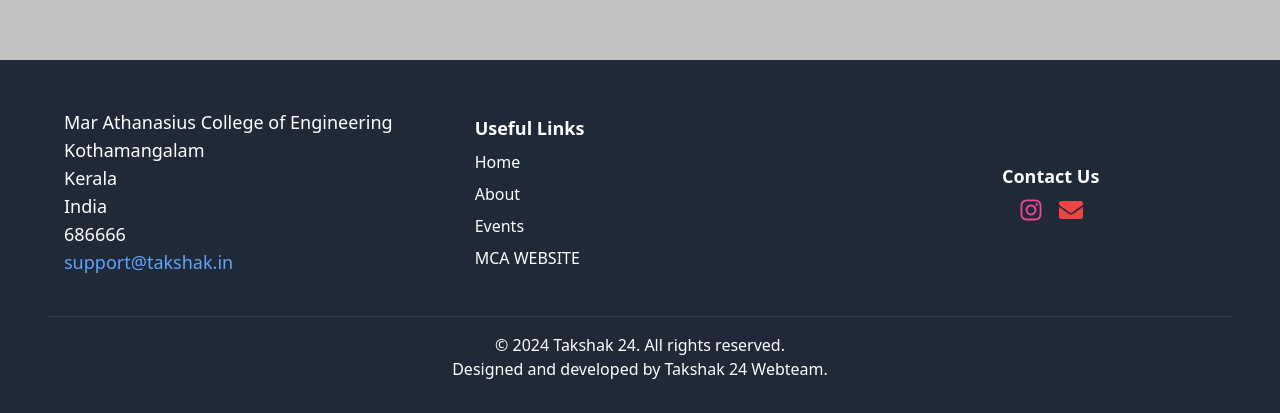
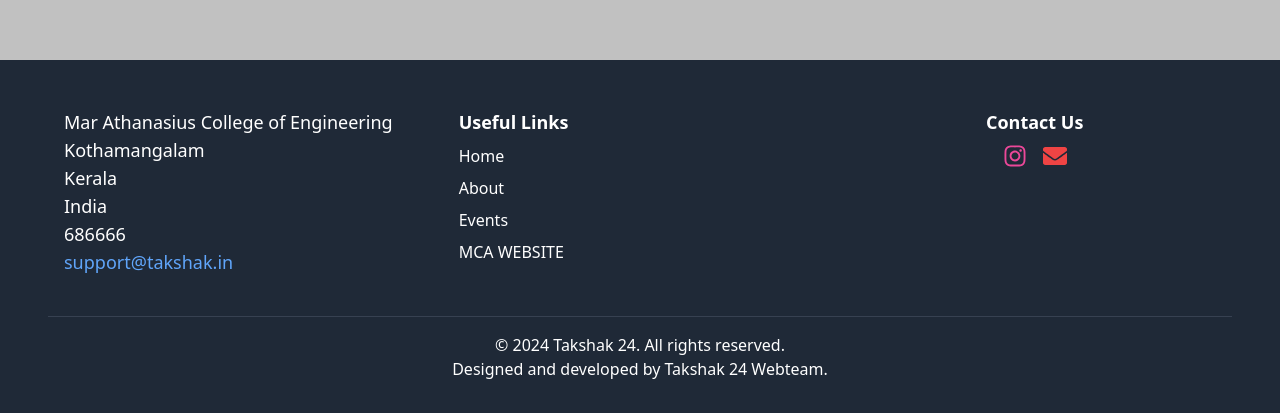
Before and after one commit to stone-PETER/takshak2024, a Next.js app: page / in a window 1280 px wide. Shown: the part 11300-11713 px from the top of the page. Built offline with nearby package versions, Linux system fonts and the light colour scheme; a web font is replaced by a local one.

Commit message:
reponsive

```diff
--- a/src/app/components/footer/footer.tsx
+++ b/src/app/components/footer/footer.tsx
@@ -3,9 +3,9 @@
 const Footer = () => {
   return (
     <footer className="bg-gray-800 text-white py-8 px-12 relative">
-      <div className="container mx-auto flex flex-col md:flex-row justify-between items-start md:items-center space-y-4 md:space-y-0 md:space-x-12">
+      <div className="container mx-auto flex flex-row justify-between items-start flex-wrap">
         {/* College Info */}
-        <div className="college-info text-left p-4 flex-1 md:w-1/3">
+        <div className="college-info text-left p-4 w-full sm:w-auto flex-1">
           <p className="college-name text-base md:text-lg">
             Mar Athanasius College of Engineering <br />
             Kothamangalam <br />
@@ -17,7 +17,7 @@
         </div>
 
         {/* Useful Links */}
-        <div className="useful-links text-left p-4 flex-1 md:w-1/3">
+        <div className="useful-links text-left p-4 w-full sm:w-auto flex-1">
           <h2 className="text-lg font-semibold mb-2">Useful Links</h2>
           <ul className="text-sm md:text-base space-y-2">
             <li>
@@ -36,7 +36,7 @@
         </div>
 
         {/* Contact Info */}
-        <div className="contact-info flex flex-col items-center text-center p-4 flex-1 md:w-1/3">
+        <div className="contact-info flex flex-col items-center text-center p-4 w-full sm:w-auto flex-1">
           <h2 className="text-lg font-semibold mb-2">Contact Us</h2>
           <div className="flex flex-row gap-4">
             <span className="flex items-center text-2xl">
```
